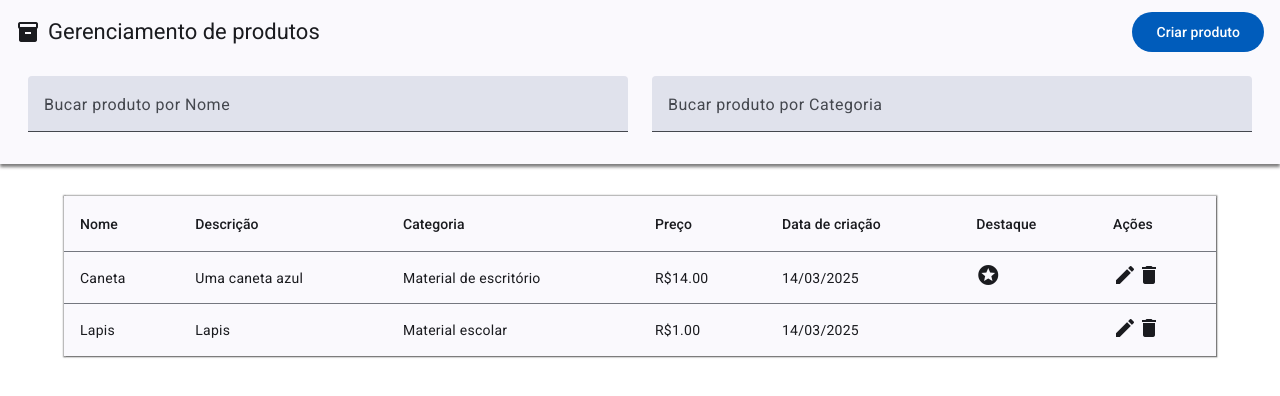
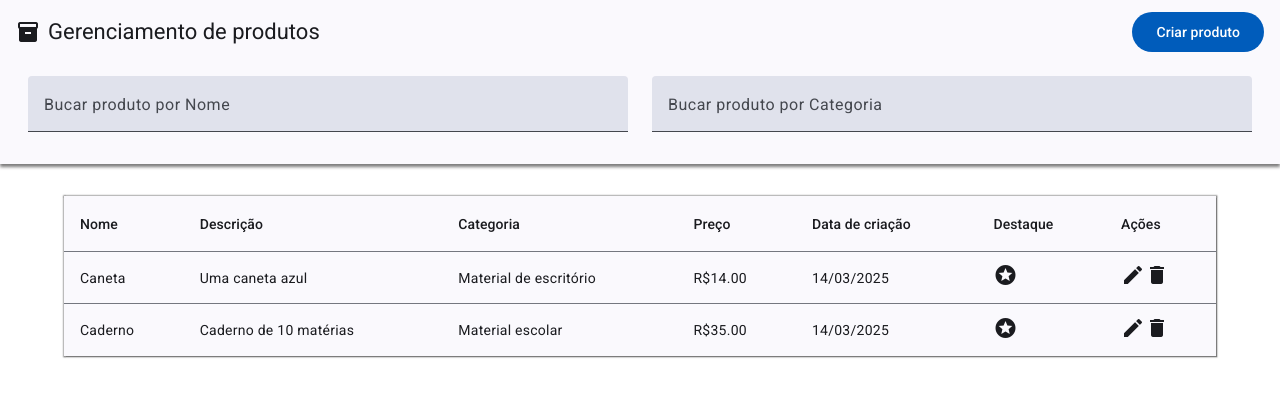
Before and after one commit to lucasrasec/product-management, an Angular app: page / in a window 1280 px wide. Shown: the top 396 px of the page. Built offline with nearby package versions, Linux system fonts and the light colour scheme; data requests are answered from the project's data file.

Commit message:
refactor: update edit product flow

```diff
--- a/data_base.json
+++ b/data_base.json
@@ -10,13 +10,13 @@
       "createdAt": "2025-03-14T23:12:33.630Z"
     },
     {
-      "id": "830d",
-      "name": "Lapis",
-      "description": "Lapis",
-      "price": 1,
+      "name": "Caderno",
+      "description": "Caderno de 10 matérias",
+      "price": 35,
       "category": "Material escolar",
-      "featured": false,
-      "createdAt": "2025-03-14T23:24:40.048Z"
+      "featured": true,
+      "createdAt": "2025-03-14T23:41:31.765Z",
+      "id": "Xg76F4w"
     }
   ]
 }
--- a/src/app/app.component.ts
+++ b/src/app/app.component.ts
@@ -33,12 +33,7 @@ export class AppComponent {
   }
 
   public createProduct(body: ProductBody): void {
-    const payload: ProductBody = {
-      ...body,
-      createdAt: new Date()
-    }
-
-    this.productService.createProduct(payload).subscribe(() => {
+    this.productService.createProduct(body).subscribe(() => {
       this.handleActionFinilize()
     })
   }
--- a/src/app/features/product_manager/product-form/product-form.component.ts
+++ b/src/app/features/product_manager/product-form/product-form.component.ts
@@ -56,8 +56,13 @@ export class ProductFormComponent implements OnInit {
   }
 
   onSubmit(): void {
+    const payload: ProductBody = {
+      ...this.productForm.value,
+      createdAt: this.product?.createdAt || new Date()
+    }
+
     if (this.validateForm()) {
-      this.emitValue.emit(this.productForm.value)
+      this.emitValue.emit(payload)
     }
   }
 
```
